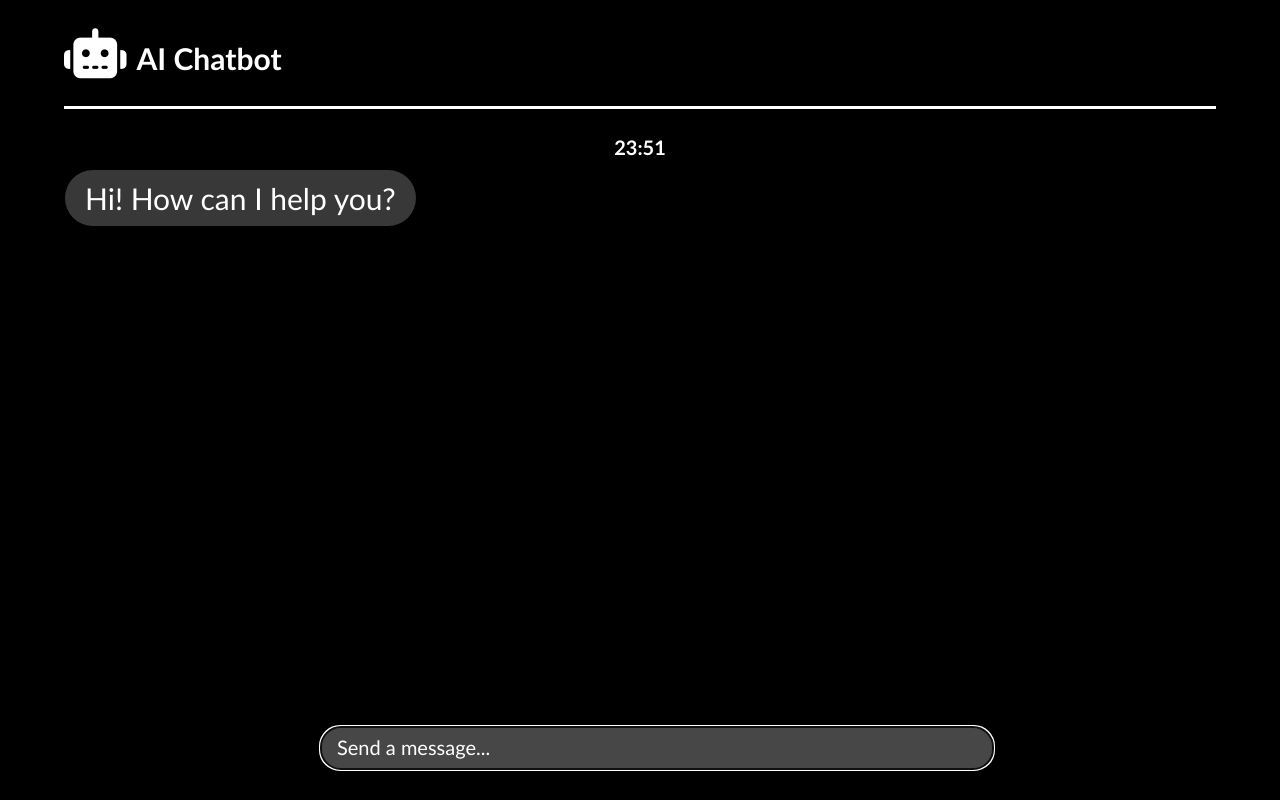
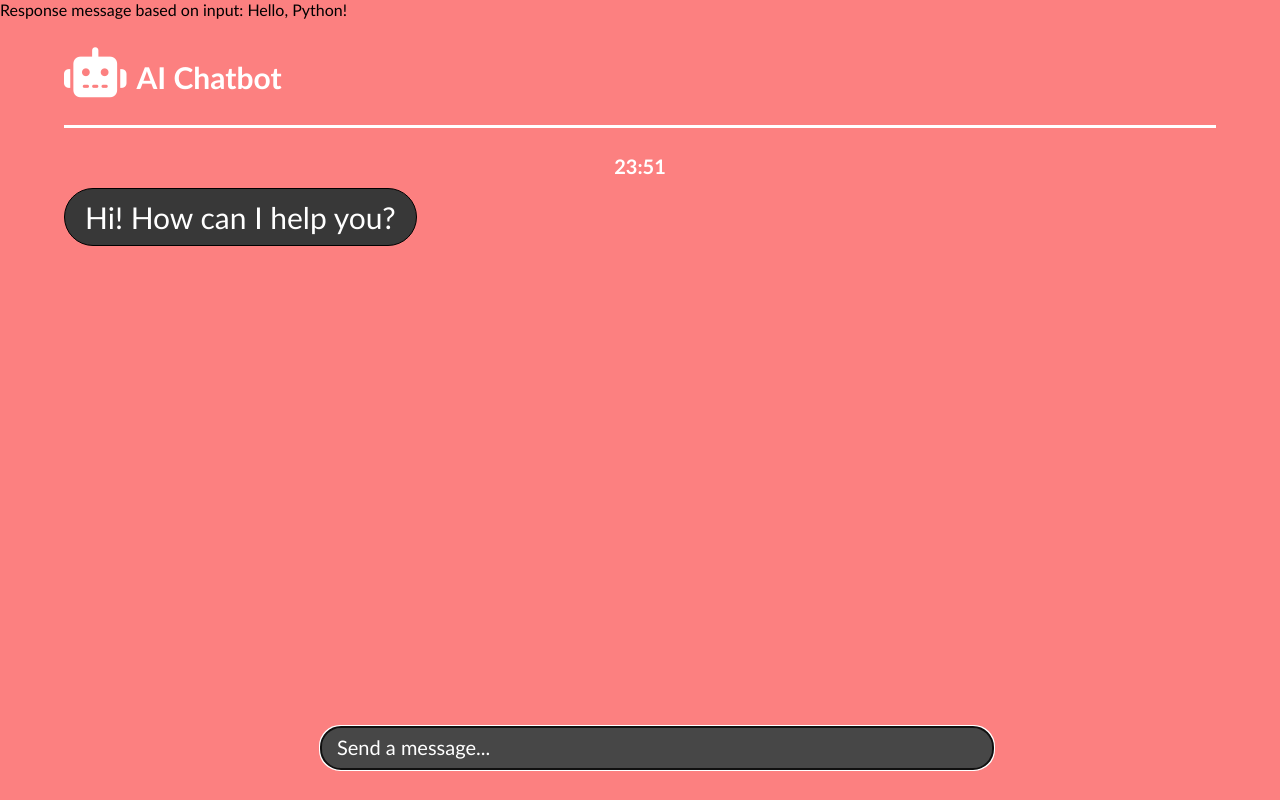
Before and after one commit to isharghura/aichatbot, a Flask app: template templates/index.html in a window 1280 px wide. Run offline with Flask 3, Linux system fonts and the light colour scheme; the template is opened without the code that fills it, so the values that code supplies are empty; some libraries are stand-ins or nearby versions.

Commit message:
confirmed ajax request works

```diff
--- a/app.py
+++ b/app.py
@@ -3,13 +3,16 @@ from flask import Flask, render_template, request, jsonify
 app = Flask(__name__)
 
 
-# @app.route("/")
-# def index():
-#     return render_template("index.html")
+@app.route("/")
+def index():
+    return render_template("index.html")
 
 @app.route('/process', methods=['POST'])
 def process():
-    input_data = request.form.get('inputVariable')
+    input_data = request.form.get('input_variable')
+    if input_data is None:
+        return jsonify({'error': 'No input data provided'})
+
     response = 'Response message based on input: ' + input_data
     return jsonify({'response': response})
 
--- a/static/style.css
+++ b/static/style.css
@@ -9,7 +9,7 @@ body {
     margin: 0 auto;
     width: 100%;
     height: 89%;
-    background-color: rgb(0, 0, 0);
+    background-color: rgb(252, 128, 128);
     overflow-x: hidden;
 }
 
```
